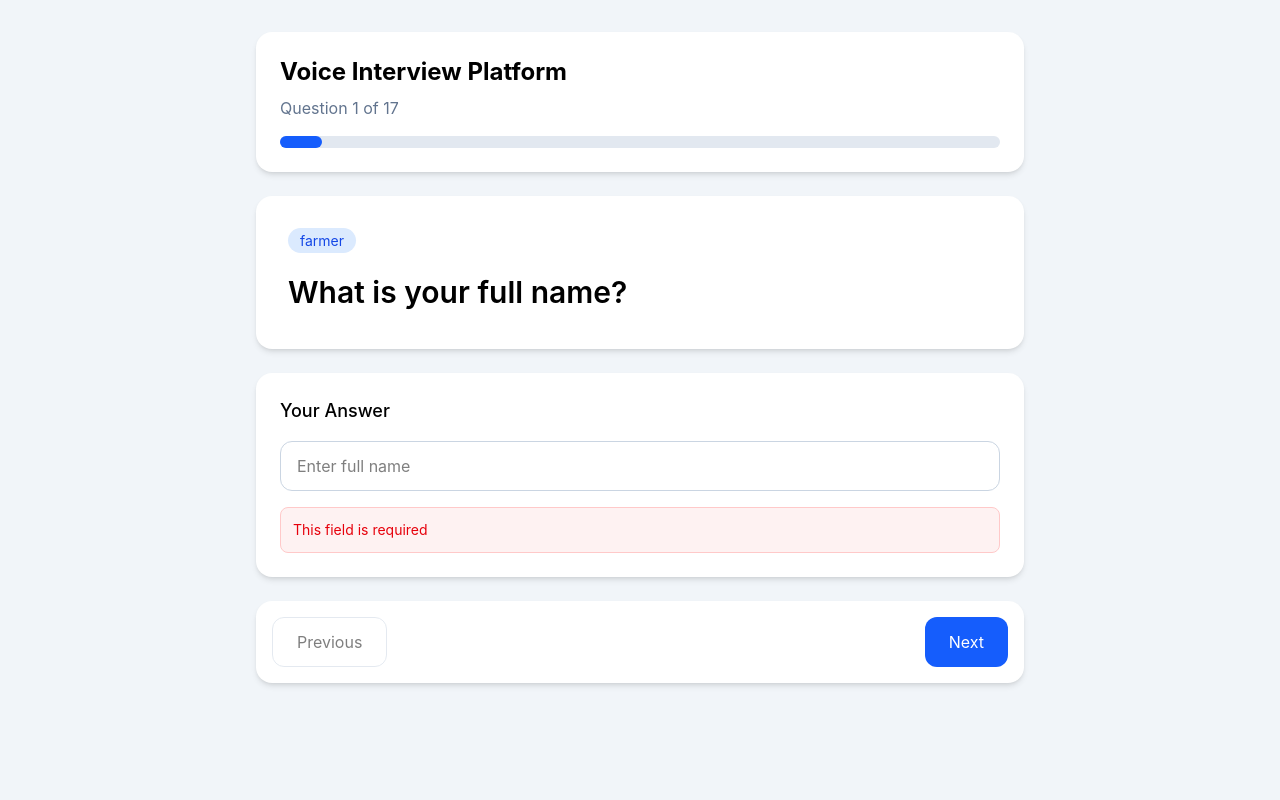
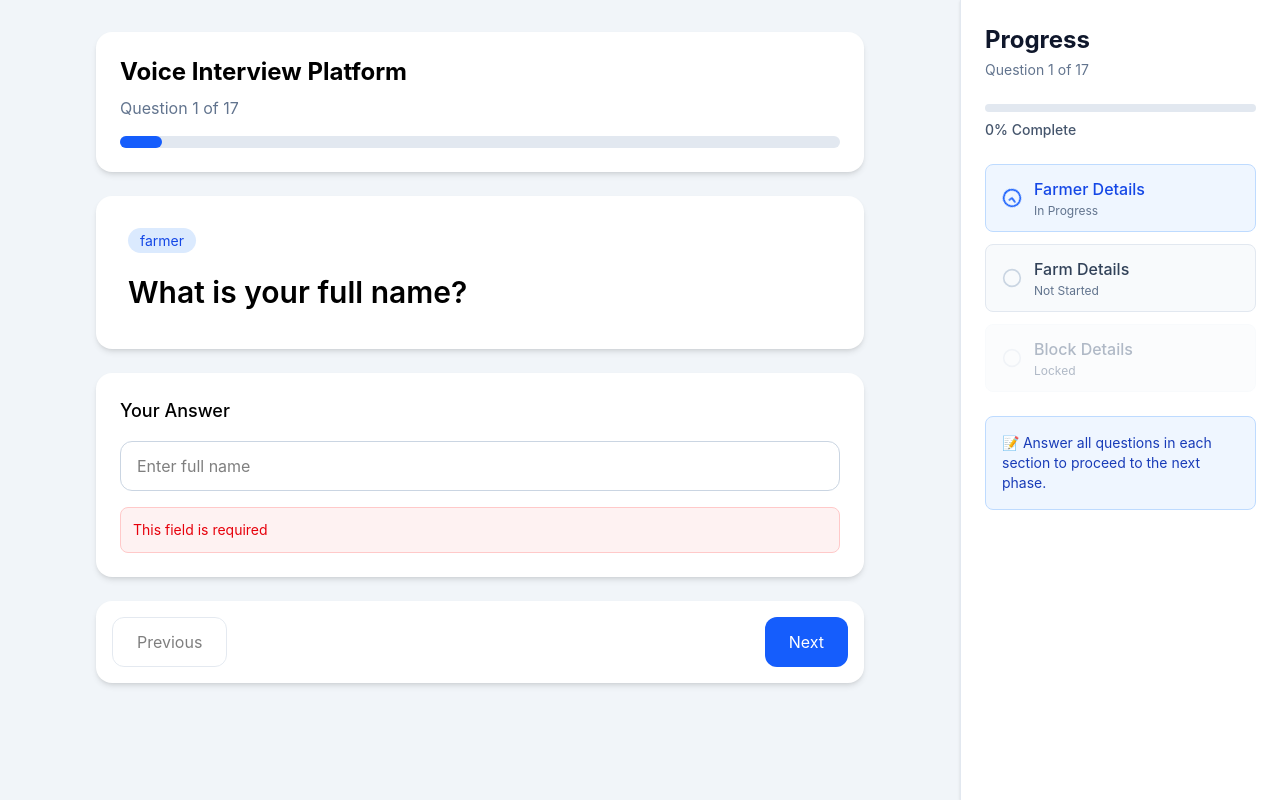
Before and after one commit to SakethPractice/V2T, a React (Vite) app: page /interview in a window 1280 px wide. Both pictures are taken after a click on the button "Next". Built offline with nearby package versions, Linux system fonts and the light colour scheme.

Commit message:
added go to question feature

```diff
--- a/pages/interviewPage.tsx
+++ b/pages/interviewPage.tsx
@@ -13,6 +13,8 @@ import {
   sanitizeAnswer,
   validateAnswer,
 } from "../utils/validator";
+
+import ProgressSidebar from "../components/interview/progressSidebar";
 
 export default function InterviewPage() {
 
@@ -345,8 +347,11 @@ const handleNext = () => {
   if (!currentQuestion) {
     return <div>Loading interview...</div>;
   }
+
   return (
-  <div className="min-h-screen bg-slate-100 py-8 px-4">
+    <div className="flex min-h-screen bg-slate-100">
+      {/* Main Content */}
+      <div className="flex-1 py-8 px-4 overflow-y-auto">
         <div className="max-w-3xl mx-auto">
 
           {/* Header */}
@@ -436,4 +441,9 @@ return (
 
         </div>
       </div>
-)};
+
+      {/* Progress Sidebar */}
+      <ProgressSidebar />
+    </div>
+  );
+};
--- a/state/interviewStore.ts
+++ b/state/interviewStore.ts
@@ -30,6 +30,14 @@ export const useInterviewStore = create<InterviewStore> ((set) => ({
     previousQuestion:() =>
         set((state) => ({
             currentQuestionIndex: Math.max(0,state.currentQuestionIndex - 1),
+        })),
+
+    goToQuestion: (index: number) =>
+        set((state) => ({
+            currentQuestionIndex: Math.max(
+                0,
+                Math.min(index, state.questions.length - 1)
+            ),
         })),
 
     resetInterview: () =>
--- a/types/interview.ts
+++ b/types/interview.ts
@@ -21,5 +21,7 @@ export interface InterviewStore {
 
   previousQuestion: () => void;
 
+  goToQuestion: (index: number) => void;
+
   resetInterview: () => void;
 }
```
Lines whose indentation alone changed are shown as unchanged.
